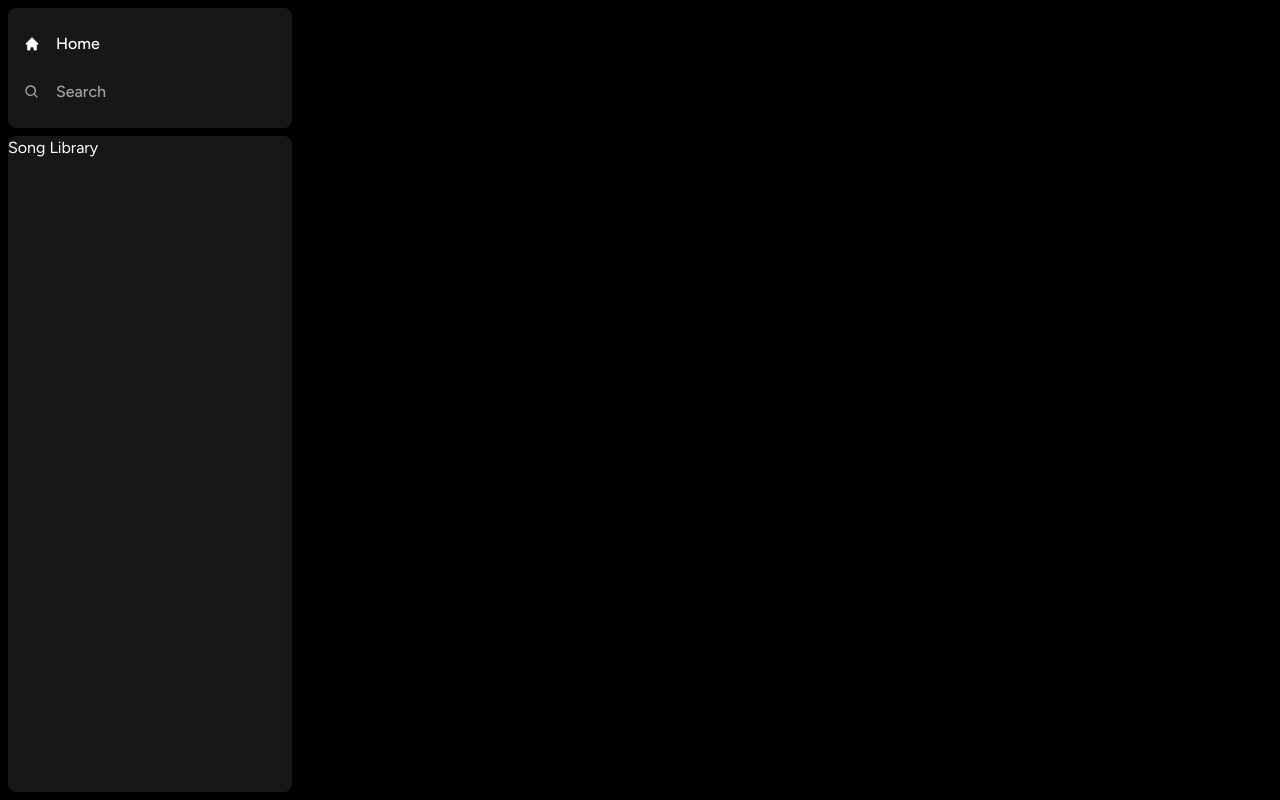
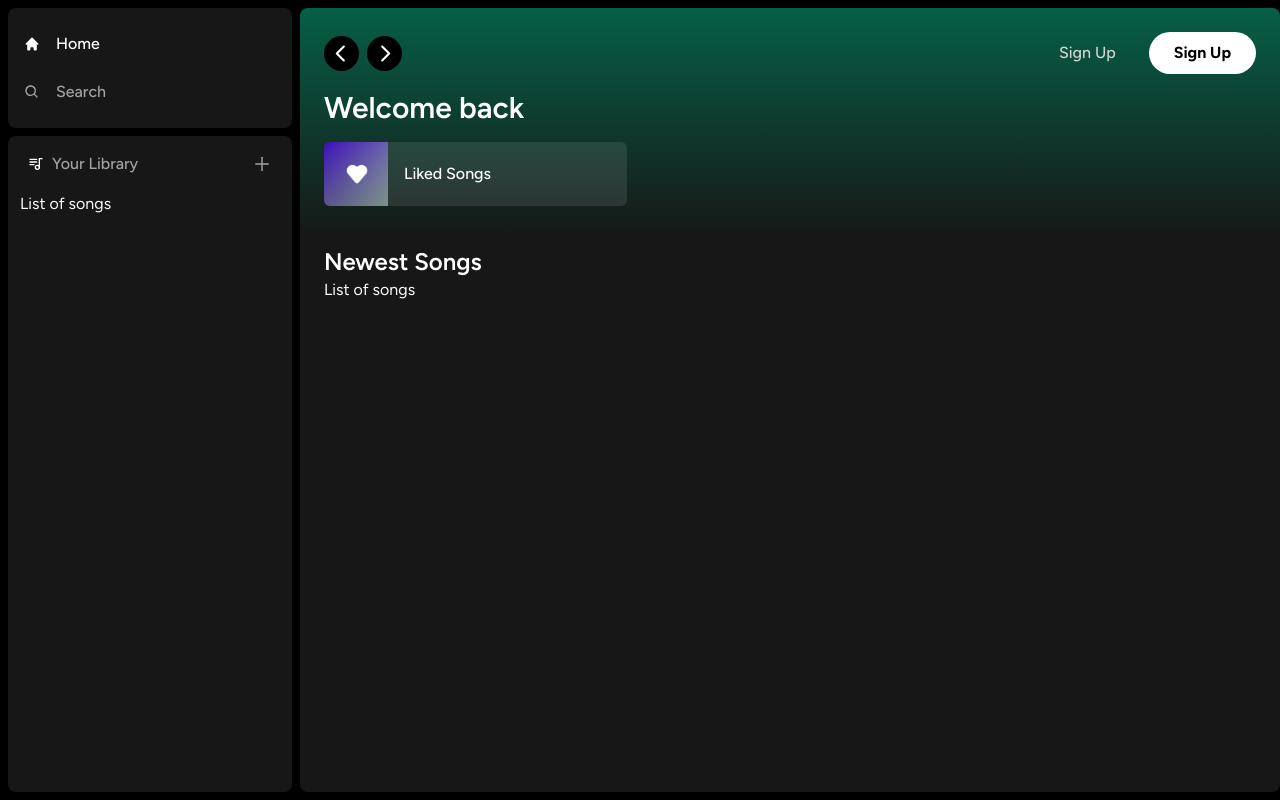
Before and after one commit to Leprekus/next-spotify-clone, a Next.js app: page / in a window 1280 px wide. Built offline with nearby package versions, Linux system fonts and the light colour scheme.

Commit message:
apply styling to layout

```diff
--- a/app/(site)/page.tsx
+++ b/app/(site)/page.tsx
@@ -1,7 +1,45 @@
+import Header from "@/components/Header";
+import ListItem from "@/components/ListItem";
+
 export default function Home() {
   return (
-    <div className="text-green-500">
-      Spotify
+    <div className="
+    bg-neutral-900
+    rounded-lg
+    h-full
+    w-full
+    overflow-hidden
+    overflow-y-auto
+    ">
+      <Header>
+        <div className="mb-2">
+          <h1 className="text-white text-3xl font-semibold">
+            Welcome back
+          </h1>
+          <div className="
+            grid
+            grid-cols-1
+            sm:grid-cols-2
+            xl:grid-cols-3
+            2xl:grid-cols-4
+            gap-3
+            mt-4
+          ">
+            <ListItem
+            name="Liked Songs"
+            href="liked"
+            image="/images/liked.png"/>
+          </div>
+        </div>
+      </Header>
+      <div className="mt-2 mb-7 px-6">
+        <div className="flex justify-between items-center">
+          <h1 className="text-white text-2xl font-semibold">Newest Songs</h1>
+        </div>
+        <div>
+          List of songs
+        </div>
+      </div>
     </div>
   )
 }
--- /dev/null
+++ b/components/Button.tsx
@@ -0,0 +1,42 @@
+import React, { ButtonHTMLAttributes, forwardRef } from 'react'
+import { twMerge } from 'tailwind-merge'
+
+interface ButtonProps extends ButtonHTMLAttributes<HTMLButtonElement> {
+
+}
+
+const Button = forwardRef<HTMLButtonElement, ButtonProps>(({
+    className,
+    children,
+    disabled,
+    type = 'button',
+    ...props
+}, ref) => {
+    return <button
+    type={type}
+    className={twMerge(`
+        w-full
+        rounded-full
+        bg-green-500
+        border
+        border-transparent
+        px-4
+        py-1
+        disabled:cursor-not-allowed
+        disabled:opacity-50
+        text-black
+        font-bold
+        hover:opacity-75
+        transition
+    `, className)}
+    disabled={disabled}
+    ref={ref}
+    {...props}
+    >
+        { children }
+    </button>
+})
+
+Button.displayName = 'Button'
+
+export default Button
--- /dev/null
+++ b/components/Header.tsx
@@ -0,0 +1,130 @@
+'use client'
+import { useRouter } from 'next/navigation'
+import React, { type ReactNode } from 'react'
+import { twMerge } from 'tailwind-merge'
+import { RxCaretLeft, RxCaretRight} from 'react-icons/rx'
+import { HiHome } from 'react-icons/hi'
+import { BiSearch } from 'react-icons/bi'
+import Button from './Button'
+interface HeaderProps {
+    children: ReactNode
+    className?: string
+}
+export default function Header({
+    children,
+    className
+}: HeaderProps) {
+
+    const router = useRouter()
+    const handleLogout = () => {}
+  return (
+    <div
+    className={twMerge(`
+    h-fit
+    bg-gradient-to-b
+    from-emerald-800
+    p-6
+    `, className)}
+    >
+        <div className='
+            w-full
+            mb-4
+            flex
+            items-center
+            justify-between
+
+        '>
+            <div className='
+                hidden
+                md:flex
+                gap-x-2
+                items-center
+            '>
+                <button
+                onClick={() => router.back()}
+                className='
+                    rounded-full
+                    bg-black
+                    flex
+                    items-center
+                    justify-center
+                    hover:opacity-75
+                    transition'>
+
+                    <RxCaretLeft size={35} className='text-white'/>
+                </button>
+                <button
+                onClick={() => router.forward()}
+                className='
+                    rounded-full
+                    bg-black
+                    flex
+                    items-center
+                    justify-center
+                    hover:opacity-75
+                    transition'>
+
+                    <RxCaretRight size={35} className='text-white'/>
+                </button>
+            </div>
+            <div
+            className='
+                flex
+                md:hidden gap-x-2 items-center'>
+                    <button className='
+                        rounded-full
+                        p-2
+                        bg-white
+                        flex
+                        items-center
+                        opacity-75
+                        hover:opacity-100
+                        transition
+                    '>
+                        <HiHome className='text-black'size={23}/>
+                    </button>
+                    <button className='
+                        rounded-full
+                        p-2
+                        bg-white
+                        flex
+                        items-center
+                        opacity-75
+                        hover:opacity-100
+                        transition
+                    '>
+                        <BiSearch className='text-black'size={23}/>
+                    </button>
+            </div>
+            <div className='
+                flex
+                justify-between
+                items-center
+                gap-x-4
+            '>
+                <>
+                    <div>
+                        <Button
+                        onClick={() => {}}
+                        className='
+                            bg-transparent
+                            text-neutral-300
+                            font-medium'
+                        >Sign Up</Button>
+                    </div>
+                    <div>
+                        <Button
+                        onClick={() => {}}
+                        className='
+                            bg-white
+                            px-6
+                            py-2'
+                        >Sign Up</Button>
+                    </div>
+                </>
+            </div>
+        </div>
+        { children }
+    </div>
+  )
+}
--- /dev/null
+++ b/components/Library.tsx
@@ -0,0 +1,46 @@
+'use client'
+import React from 'react'
+import { TbPlaylist } from 'react-icons/tb'
+import { AiOutlinePlus } from 'react-icons/ai'
+export default function Library() {
+    const handleClick = () => {}
+  return (
+    <div className='flex flex-col'>
+        <div
+        className='
+        flex
+        items-center
+        justify-between
+        px-5
+        pt-4'
+        >
+            <div className='
+                inline-flex
+                items-center
+                gap-x-2'>
+                <TbPlaylist classname='text-neutral-400'/>
+                <p className='
+                text-neutral-400
+                font-medium
+                text-md'>
+                    Your Library
+                </p>
+            </div>
+            <AiOutlinePlus onClick={ handleClick }
+            size={20}
+            className='
+                text-neutral-400
+                cursor-pointer
+                hover:text-white
+                transition
+            '/>
+        </div>
+        <div className='
+        flex
+        flex-col
+        gap-y-2
+        mt-4
+        px-3'>List of songs</div>
+    </div>
+  )
+}
--- /dev/null
+++ b/components/ListItem.tsx
@@ -0,0 +1,74 @@
+'use client'
+import Image from 'next/image';
+import { useRouter } from 'next/navigation';
+import React from 'react'
+import { FaPlay } from 'react-icons/fa'
+interface ListItemProps {
+    image: string;
+    name: string;
+    href: string;
+}
+export default function ListItem({
+    image,
+    name,
+    href
+}: ListItemProps) {
+
+    const router = useRouter()
+    const handleClick = () => {
+        //authed before push
+        router.push(href)
+    }
+  return (
+    <button
+    onClick={ handleClick }
+    className='
+        relative
+        group
+        flex
+        items-center
+        rounded-md
+        overflow-hidden
+        gap-x-4
+        bg-neutral-100/10
+        hover:bg-neutral-100/20
+        transition
+        pr-4
+    '
+    >
+        <div
+        className='
+            relative
+            min-h-[64px]
+            min-w-[64px]
+
+        '
+        >
+            <Image
+            className='object-cover'
+            fill
+            src={image}
+            alt='image'
+            />
+        </div>
+        <p className='font-medium truncate py-5'>{ name }</p>
+        <div className='
+            absolute
+            transition
+            opacity-0
+            rounded-full
+            flex
+            items-center
+            justify-center
+            bg-green-500
+            p-4
+            drop-shadow-md
+            right-5
+            group-hover:opacity-100
+            hover:scale-110
+        '>
+            <FaPlay className='text-black'/>
+        </div>
+    </button>
+  )
+}
--- a/components/Sidebar.tsx
+++ b/components/Sidebar.tsx
@@ -5,6 +5,7 @@
 import { BiSearch } from 'react-icons/bi'
 import Box from './Box'
 import SidebarItem from './SidebarItem'
+import Library from './Library'
 export default function Sidebar({ children }: { children : ReactNode }) {
 
     const pathname = usePathname()
@@ -47,9 +48,11 @@
                     ))}
                 </nav>
             </Box>
-        <Box className='overflow-y-auto h-full'>Song Library</Box>
-
+            <Box className='overflow-y-auto h-full'>
+                <Library/>
+            </Box>
         </div>
+        <main className='h-full flex-1 overflow-y-auto py-2'>{ children }</main>
     </div>
   )
 }
```
Also changed, not shown: public/images/liked.png (added). Lines whose indentation alone changed are shown as unchanged.
